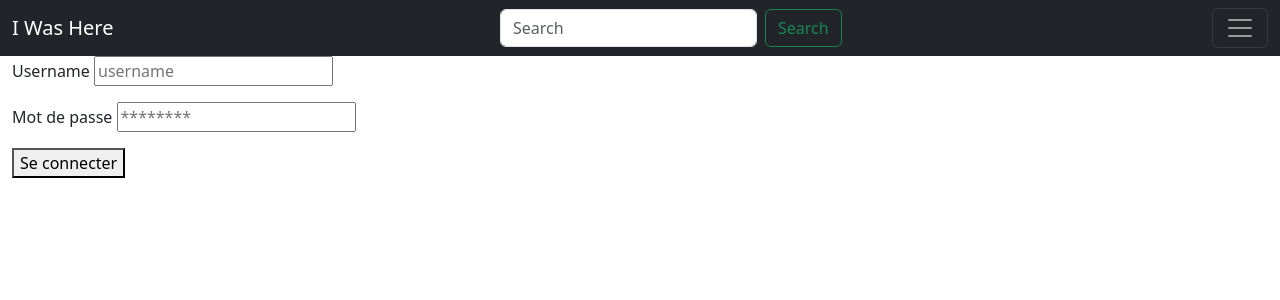
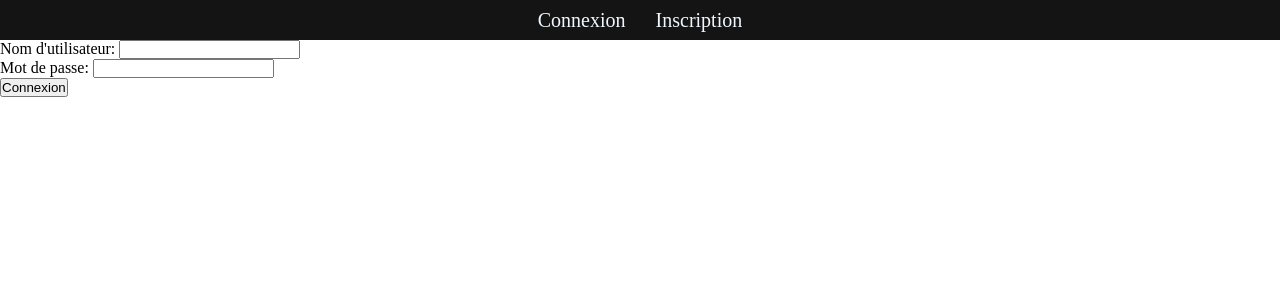
Before and after one commit to alexisgruny/Projet-I-Was-here, a PHP site: page /controller/logIn.php in a window 1280 px wide. Shown: the top 300 px of the page. Run offline with PHP 8.4, Linux system fonts and the light colour scheme.

Commit message:
style minimum nav par qq1 de compétent en css

```diff
--- /dev/null
+++ b/assets/css/style.css
@@ -0,0 +1,37 @@
+/* ------------------------------ CSS générale ------------------------------ */
+/* reset du css */
+*{
+    margin: 0;
+    padding: 0;
+}
+
+/* ------------------------------ Navbar ------------------------------ */
+header > nav {
+    background-color: #141414;
+    height: 5vh;
+}
+
+header > nav > ul {
+    height: 100%;
+    display: flex;
+    justify-content: center;
+    align-items: center;
+}
+
+header nav ul {
+    list-style-type: none;
+}
+
+header nav ul li {
+margin: 0 15px;
+}
+
+header nav a {
+    color: #f0f8ff;
+    font-size: 20px;
+    text-decoration: none;
+}
+
+header nav a:hover {
+    color: #6190b9;
+}
--- /dev/null
+++ b/assets/script/LogIn.js
@@ -0,0 +1,37 @@
+document.addEventListener("DOMContentLoaded", function() {
+    const form = document.getElementById("loginForm");
+    form.addEventListener("submit", function(event) {
+        let valid = true;
+        const username = document.getElementById("usernameLogIn");
+        const password = document.getElementById("passwordLogIn");
+        const errorMessages = document.getElementById("errorMessages");
+
+        errorMessages.innerHTML = ""; // Clear previous error messages
+
+        if (username.value.trim() === "") {
+            valid = false;
+            const error = document.createElement("p");
+            error.textContent = "Le champ nom d'utilisateur est vide.";
+            errorMessages.appendChild(error);
+        }
+
+        if (password.value.trim() === "") {
+            valid = false;
+            const error = document.createElement("p");
+            error.textContent = "Le champ mot de passe est vide.";
+            errorMessages.appendChild(error);
+        }
+
+        // Example of additional validation: minimum password length
+        if (password.value.length < 8) {
+            valid = false;
+            const error = document.createElement("p");
+            error.textContent = "Le mot de passe doit contenir au moins 8 caractères.";
+            errorMessages.appendChild(error);
+        }
+
+        if (!valid) {
+            event.preventDefault(); // Prevent form submission if validation fails
+        }
+    });
+});
--- a/view/header.php
+++ b/view/header.php
@@ -4,7 +4,7 @@
 <head>
     <meta charset="utf-8" />
     <meta name="viewport" content="width=device-width" />
-    <link rel="stylesheet" href="assets/css/style.css">
-    <link href="https://cdn.jsdelivr.net/npm/bootstrap@5.3.3/dist/css/bootstrap.min.css" rel="stylesheet" integrity="sha384-QWTKZyjpPEjISv5WaRU9OFeRpok6YctnYmDr5pNlyT2bRjXh0JMhjY6hW+ALEwIH" crossorigin="anonymous">
+    <link rel="stylesheet" href="/assets/css/style.css">
     <title>I Was Here</title>
 </head>
+<body>
--- a/view/logInForm.php
+++ b/view/logInForm.php
@@ -1,24 +1,15 @@
-<body>
+
     <div class="container-fluid">
-
-        <form method="POST" class="" white-text">
-            <h1 class=""> Connexion </h1>
-
-            <!-- username -->
-            <i class=""></i>
-            <label for="usernameLogIn" class="">Username</label>
-            <input class="" placeholder="username" id="usernameLogIn" type="text" name="usernameLogIn" value="<?= isset($username) ? $username : '' ?>" />
-            <p class=""><?= isset($formError['usernameLogIn']) ? $formError['usernameLogIn'] : ''; ?></p>
-
-            <!-- Password -->
-            <i class=""></i>
-            <label for="passwordLogIn" class="">Mot de passe</label>
-            <input class="" placeholder="********" id="passwordLogIn" type="password" name="passwordLogIn" value="<?= isset($password) ? $password : '' ?>" />
-            <p class=""><?= isset($formError['passwordLogIn']) ? $formError['passwordLogIn'] : ''; ?></p>
-
-            <!-- Input Submit -->
-            <button class="" type="submit" name="logIn">Se connecter</button>
-            <p class=""><?= isset($formError['error']) ? $formError['error'] : '' ?></p>
-        </form>
+    <div id="errorMessages" style="color: red;"></div>
+    <form id="loginForm" method="post" action="../controller/login.php">
+        <label for="usernameLogIn">Nom d'utilisateur:</label>
+        <input type="text" id="usernameLogIn" name="usernameLogIn" required>
+        <br>
+        <label for="passwordLogIn">Mot de passe:</label>
+        <input type="password" id="passwordLogIn" name="passwordLogIn" required>
+        <br>
+        <button type="submit" name="logIn">Connexion</button>
+    </form>
     </div>
+    <script src="/assets/script/LogIn.js" ></script>
 </body>
--- a/view/navbar.php
+++ b/view/navbar.php
@@ -1,5 +1,14 @@
-<body>
-  <nav class="navbar navbar-dark bg-dark fixed-top">
+<header>
+  <nav>
+    <ul>
+      <li><a href="">Connexion</a></li>
+      <li><a href="">Inscription</a></li>
+    </ul>
+  </nav>
+</header>
+
+
+<!-- <nav class="navbar navbar-dark bg-dark fixed-top">
       <div class="container-fluid">
         <a class="navbar-brand" href="/index.php">I Was Here</a>
         <form class="d-flex" role="search">
@@ -14,7 +23,7 @@
           </div>
           <div class="offcanvas-body">
             <ul class="navbar-nav justify-content-end flex-grow-1 pe-3">
-            <!-- Bouton connexion/inscription , si connecté affiche un bouton déconnexion -->
+               Bouton connexion/inscription , si connecté affiche un bouton déconnexion
               <li class="nav-item">
                 <?php if (isset($_SESSION['isConnect']) == true) { ?>
                   <a class="nav-link mt-1 mr-5" href="/controller/profil.php">Profile</a>
@@ -27,6 +36,6 @@
           </div>
         </div>
       </div>
+
   </nav>
-  <script src="https://cdn.jsdelivr.net/npm/bootstrap@5.3.3/dist/js/bootstrap.bundle.min.js" integrity="sha384-YvpcrYf0tY3lHB60NNkmXc5s9fDVZLESaAA55NDzOxhy9GkcIdslK1eN7N6jIeHz" crossorigin="anonymous"></script>
-</body>
+  <script src="https://cdn.jsdelivr.net/npm/bootstrap@5.3.3/dist/js/bootstrap.bundle.min.js" integrity="sha384-YvpcrYf0tY3lHB60NNkmXc5s9fDVZLESaAA55NDzOxhy9GkcIdslK1eN7N6jIeHz" crossorigin="anonymous"></script> -->
```
Also changed, not shown: assets/script.js (deleted), assets/style.css (deleted). Lines whose indentation alone changed are shown as unchanged.
